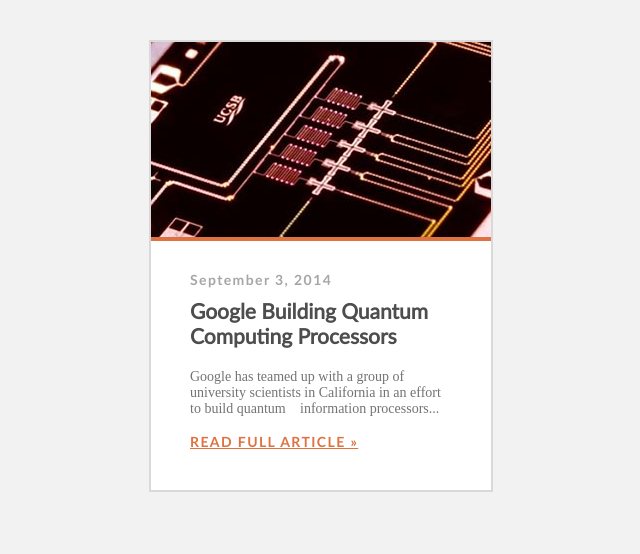
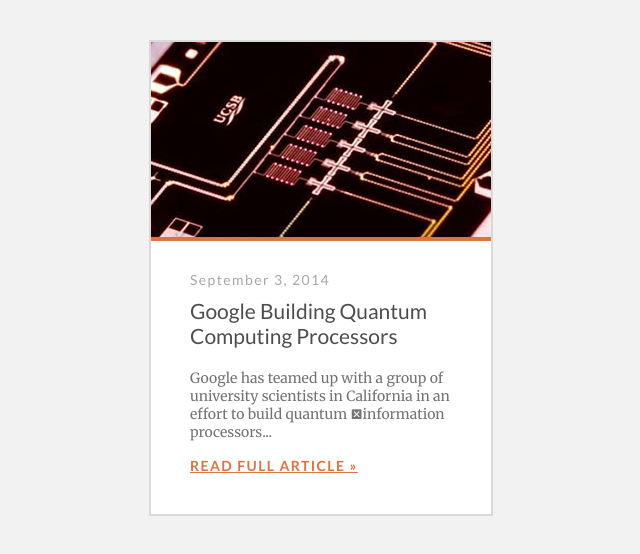
Before and after one commit to justinfrank/code-fun, a website: page card.html in a window 1280 px wide. Shown: the whole page, without its empty margins (319-959 px from the left). Drawn offline with Linux system fonts and the light colour scheme; a web font is replaced by a local one.

Commit message:
Font-face fix for Safari
Changing font-face: font-family name locally doesn’t change google font
font family. DOH! 😲

```diff
--- a/sass/link.scss
+++ b/sass/link.scss
@@ -4,6 +4,7 @@
     font-size: 14px;
     text-transform: uppercase;
     letter-spacing: .1em;
+    font-weight: 700;
 
     // Mixin Color Transition
     @include transition(color .2s ease-in-out);
--- a/sass/variables/type.scss
+++ b/sass/variables/type.scss
@@ -8,13 +8,13 @@
 // Ultra-Bold \ Ultra-Bold-Italic
 
 // LatoBook
-$latoBook: 'LatoBook', helvetica, arial, sans-serif;
+$latoBook: 'Lato', helvetica, arial, sans-serif;
 
 // LatoSemiBold
-$latoBold: 'LatoBold', helvetica, arial, sans-serif;
+$latoBold: 'Lato', helvetica, arial, sans-serif;
 
 // merriweatherRegular
-$merriweatherRegular: 'MerriweatherRegular', gerogia, serif;
+$merriweatherRegular: 'Merriweather', gerogia, serif;
 
 /* Global type styles */
 
@@ -27,6 +27,7 @@
     font-size: 21px;
     color: $ship-grey;
     margin-top: 0;
+    font-weight: 400;
 }
 
 .copy {
```
Also changed, not shown: dist/main.css.
